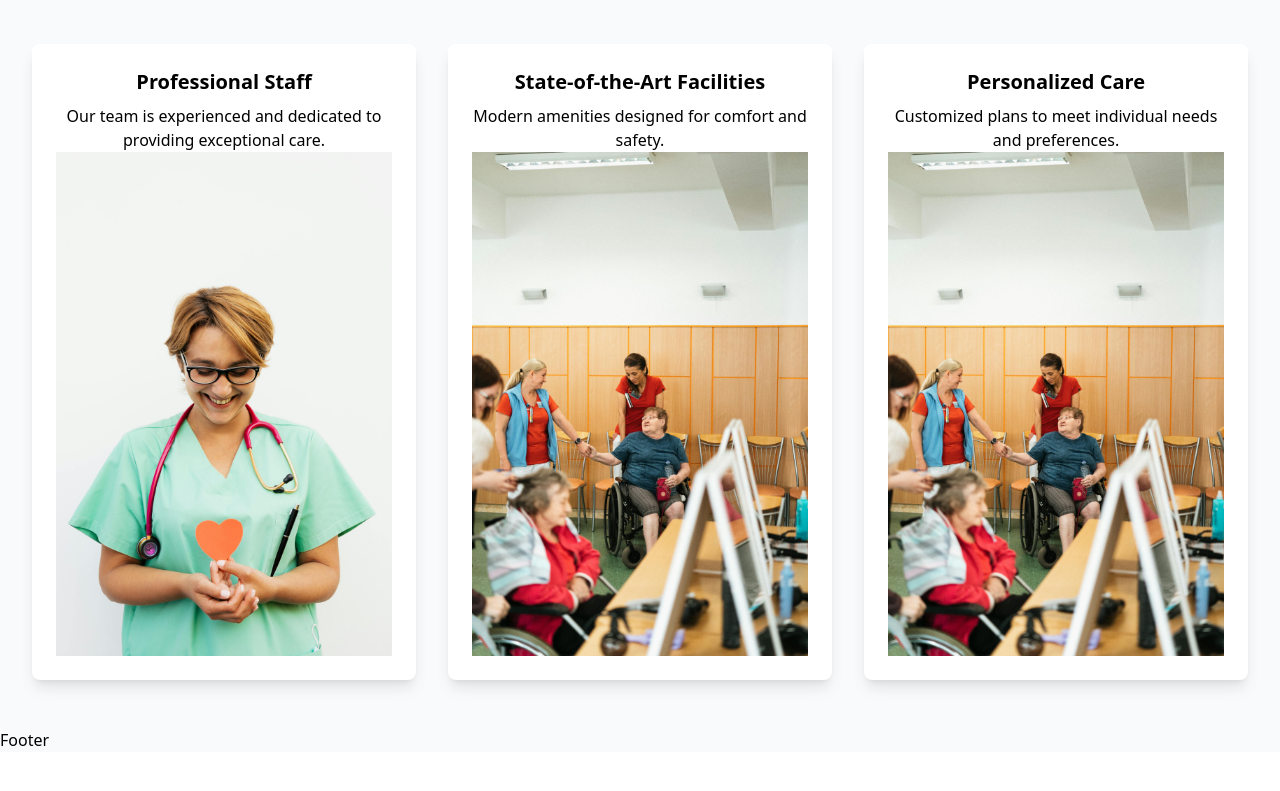
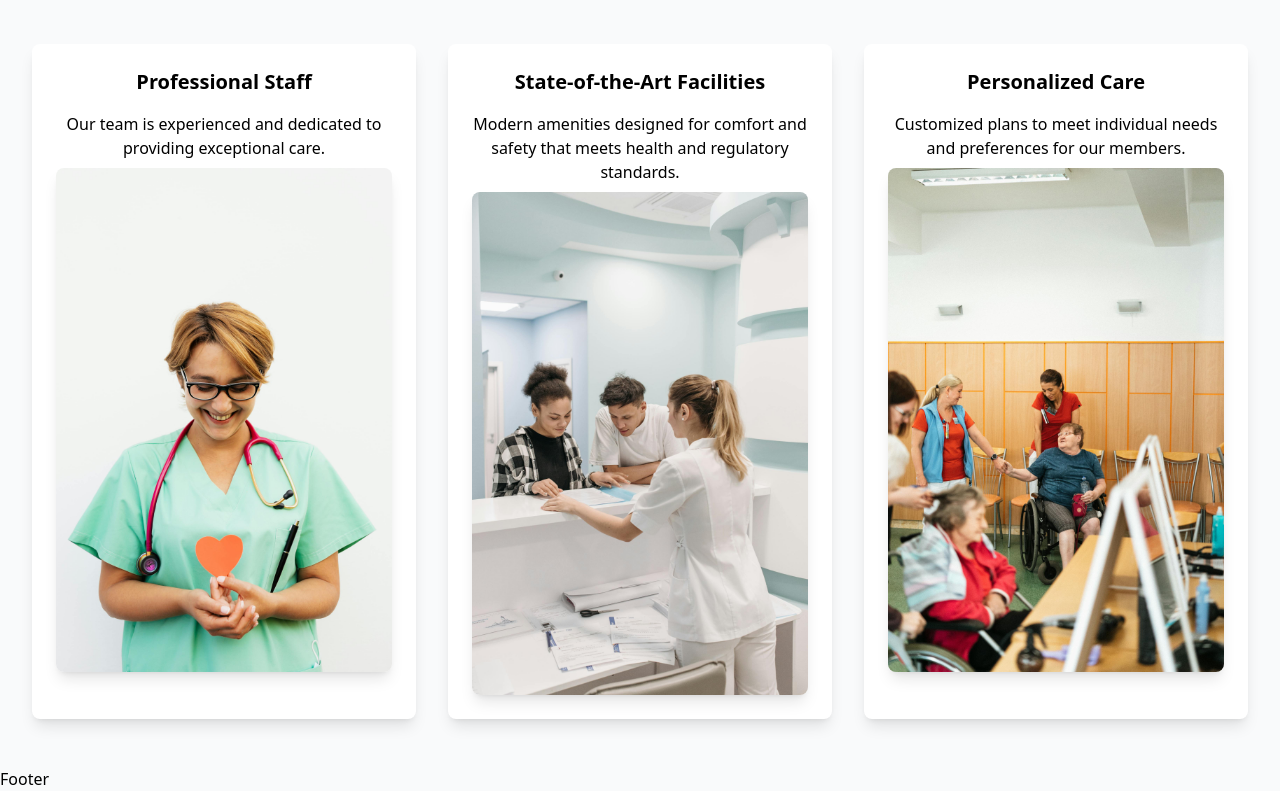
Before and after one commit to tundealfred/carehome-project-react, a React (Vite) app in the folder client/: page / in a window 1280 px wide. Shown: the part 796-1587 px from the top of the page. Before the commit the page ends 1548 px from the top, so only its background shows below. Built offline with nearby package versions, Linux system fonts and the light colour scheme.

Commit message:
edit home

```diff
--- a/client/src/pages/Home.jsx
+++ b/client/src/pages/Home.jsx
@@ -3,6 +3,7 @@
 import HeroSection from "../components/HeroSection";
 import carePhoto1 from "../assets/carePhoto1.jpg";
 import carePhoto2 from "../assets/carePhoto2.jpg";
+import carePhoto7 from "../assets/carePhoto7.jpg";
 
 const Home = () => {
   return (
@@ -18,11 +19,15 @@
             whileHover={{ scale: 1.05 }}
           >
             <h3 className="text-xl font-bold mb-2">Professional Staff</h3>
-            <p>
+            <p className="py-2">
               Our team is experienced and dedicated to providing exceptional
               care.
             </p>
-            <img src={carePhoto1} alt="Pro staff" />
+            <img
+              src={carePhoto1}
+              alt="Pro staff"
+              className="rounded-lg shadow-lg object-cover"
+            />
           </motion.div>
           <motion.div
             className="bg-white shadow-lg p-6 rounded-lg text-center"
@@ -31,16 +36,30 @@
             <h3 className="text-xl font-bold mb-2">
               State-of-the-Art Facilities
             </h3>
-            <p>Modern amenities designed for comfort and safety.</p>
-            <img src={carePhoto2} alt="facility" />
+            <p className="py-2">
+              Modern amenities designed for comfort and safety that meets health
+              and regulatory standards.
+            </p>
+            <img
+              src={carePhoto7}
+              alt="facility"
+              className="rounded-lg shadow-lg object-cover"
+            />
           </motion.div>
           <motion.div
             className="bg-white shadow-lg p-6 rounded-lg text-center"
             whileHover={{ scale: 1.05 }}
           >
             <h3 className="text-xl font-bold mb-2">Personalized Care</h3>
-            <p>Customized plans to meet individual needs and preferences.</p>
-            <img src={carePhoto2} alt="care" />
+            <p className="py-2">
+              Customized plans to meet individual needs and preferences for our
+              members.
+            </p>
+            <img
+              src={carePhoto2}
+              alt="care"
+              className="rounded-lg shadow-lg object-cover"
+            />
           </motion.div>
         </div>
       </div>
```
Also changed, not shown: client/src/assets/carePhoto7.jpg (added).
